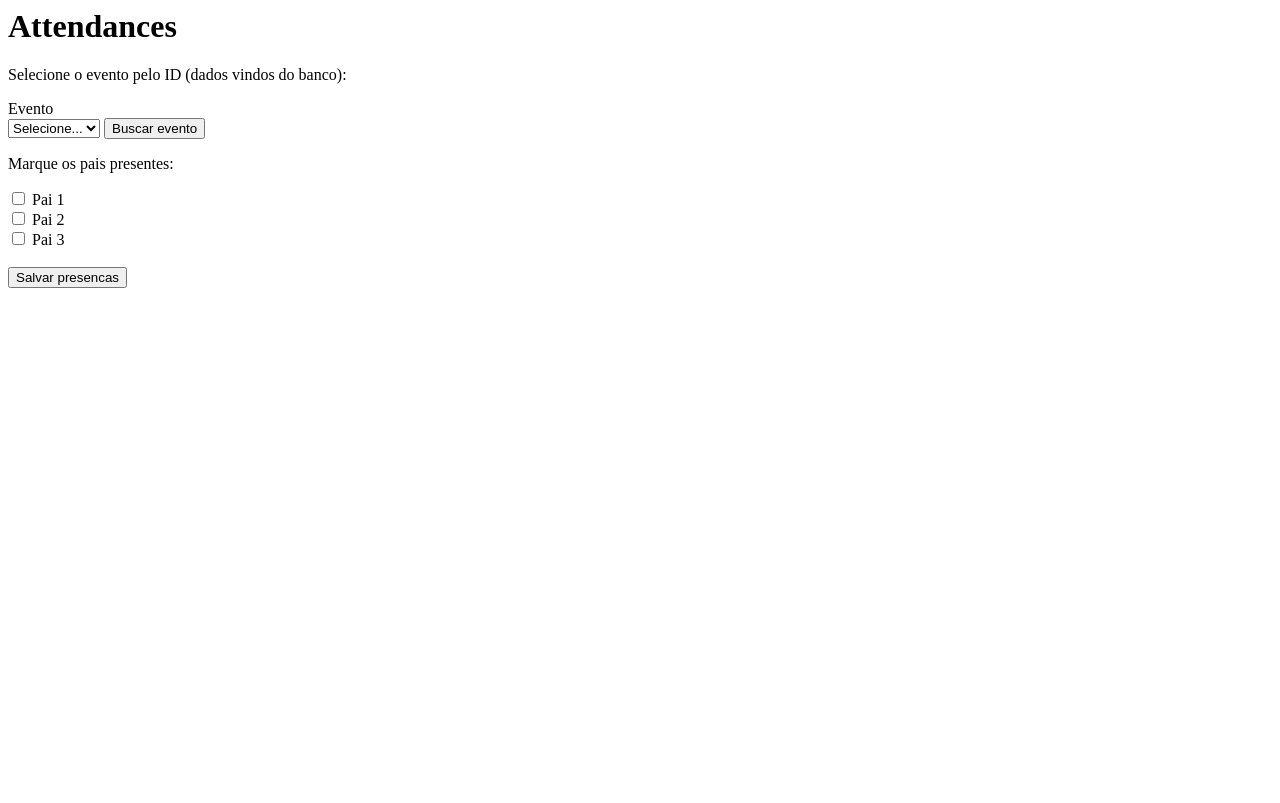
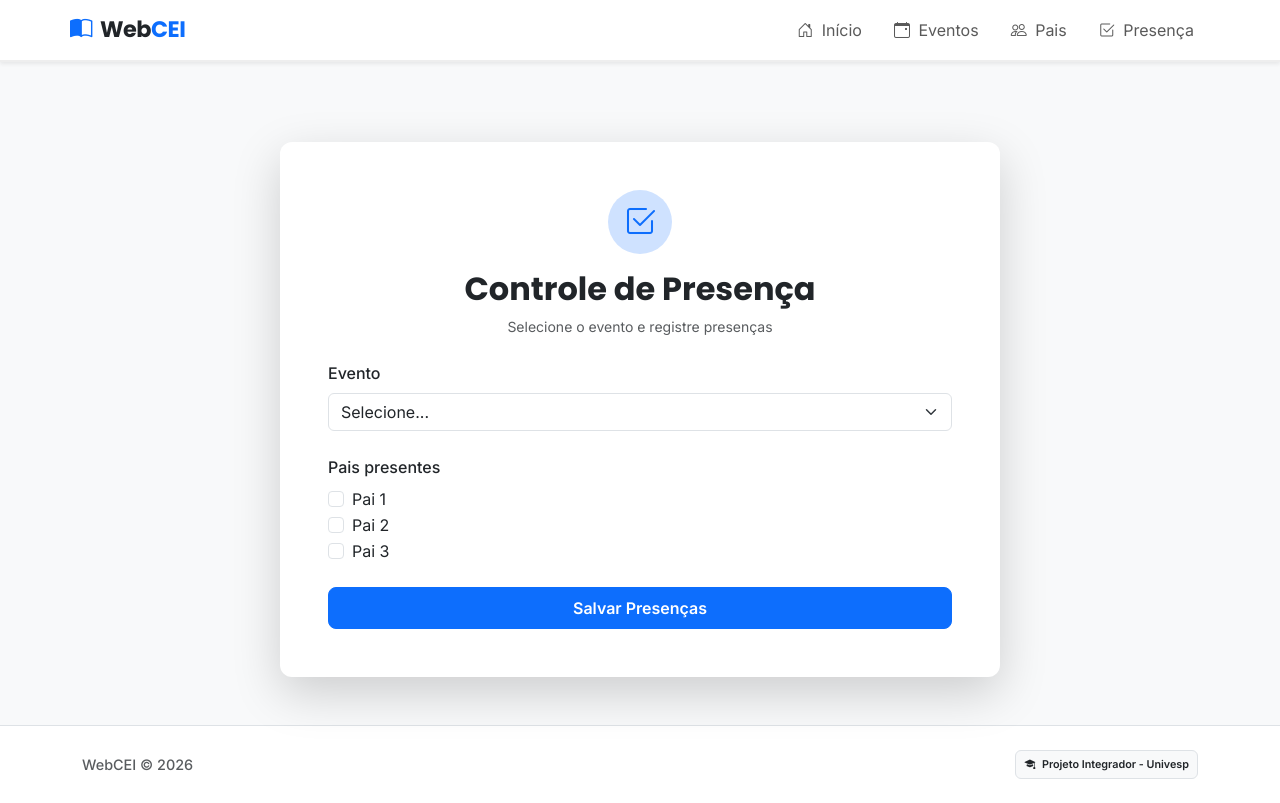
Before and after one commit to ArthurHecker/Projeto-Integrador-1, a Django app: page /attendances/ in a window 1280 px wide. Before the commit the page ends 288 px from the top, so only its background shows below. Run offline with Django 5.2, Linux system fonts and the light colour scheme.

Commit message:
Atualiza tela de presença

```diff
--- a/templates/siteapp/attendances.html
+++ b/templates/siteapp/attendances.html
@@ -1,40 +1,79 @@
+{% extends "base.html" %}
+
 {% block content %}
-<h1>Attendances</h1>
-<p>Selecione o evento pelo ID (dados vindos do banco):</p>
+<div class="container mt-5">
 
-<form method="GET">
-    <label for="event_id">Evento</label><br>
-    <select id="event_id" name="event_id" required>
+    <div class="row justify-content-center">
+        <div class="col-lg-8">
+
+            <div class="card shadow-lg border-0">
+                <div class="card-body p-5">
+
+                    <!-- Cabeçalho -->
+                    <div class="text-center mb-4">
+                        <div class="icon-shape bg-primary-subtle text-primary rounded-circle mb-3 d-inline-flex align-items-center justify-content-center" style="width: 64px; height: 64px;">
+                            <i class="bi bi-check2-square fs-2"></i>
+                        </div>
+                        <h2 class="fw-bold">Controle de Presença</h2>
+                        <p class="text-muted small">Selecione o evento e registre presenças</p>
+                    </div>
+
+                    <form method="POST">
+                        {% csrf_token %}
+
+                        <!-- Seleção de evento -->
+                        <div class="mb-4">
+                            <label class="form-label fw-medium">Evento</label>
+                            <select class="form-select" name="event_id" required>
                                 <option value="">Selecione...</option>
                                 {% for evento in eventos %}
                                     <option value="{{ evento.id }}">
-                ID {{ evento.id }} - {{ evento.nome_evento }}
+                                        {{ evento.nome_evento }}
                                     </option>
                                 {% endfor %}
                             </select>
-    <button type="submit">Buscar evento</button>
+                        </div>
+
+                        {% if evento_selecionado %}
+                            <div class="alert alert-info">
+                                Evento: <strong>{{ evento_selecionado.nome_evento }}</strong>
+                            </div>
+                        {% endif %}
+
+                        <!-- Presenças -->
+                        <div class="mb-4">
+                            <label class="form-label fw-medium">Pais presentes</label>
+
+                            <div class="form-check">
+                                <input class="form-check-input" type="checkbox" name="presentes" value="pai_1">
+                                <label class="form-check-label">Pai 1</label>
+                            </div>
+
+                            <div class="form-check">
+                                <input class="form-check-input" type="checkbox" name="presentes" value="pai_2">
+                                <label class="form-check-label">Pai 2</label>
+                            </div>
+
+                            <div class="form-check">
+                                <input class="form-check-input" type="checkbox" name="presentes" value="pai_3">
+                                <label class="form-check-label">Pai 3</label>
+                            </div>
+                        </div>
+
+                        <!-- Botão -->
+                        <div class="d-grid">
+                            <button type="submit" class="btn btn-primary fw-bold">
+                                Salvar Presenças
+                            </button>
+                        </div>
+
                     </form>
 
-{% if evento_selecionado %}
-<p>Evento selecionado: ID {{ evento_selecionado.id }} - {{ evento_selecionado.nome_evento }}</p>
-{% endif %}
+                </div>
+            </div>
 
-<p>Marque os pais presentes:</p>
+        </div>
+    </div>
 
-<form>
-    <label>
-        <input type="checkbox" name="presentes" value="pai_1">
-        Pai 1
-    </label><br>
-    <label>
-        <input type="checkbox" name="presentes" value="pai_2">
-        Pai 2
-    </label><br>
-    <label>
-        <input type="checkbox" name="presentes" value="pai_3">
-        Pai 3
-    </label><br><br>
-
-    <button type="submit">Salvar presencas</button>
-</form>
+</div>
 {% endblock %}
```
Lines whose indentation alone changed are shown as unchanged.
